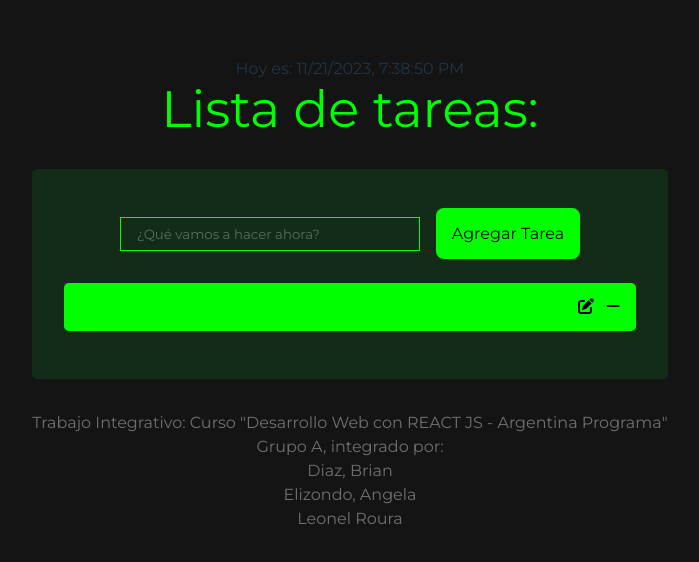
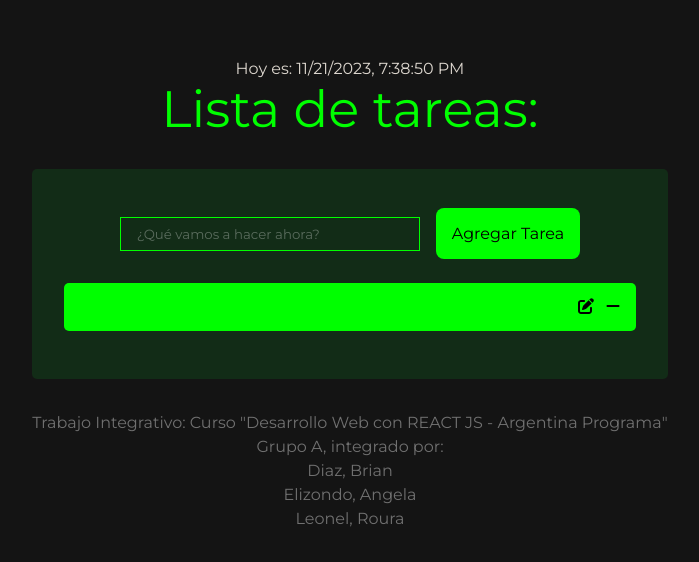
Before and after one commit to leoroura/tasklistA, a React (Vite) app in the folder tasklista/: page / in a window 1280 px wide. Shown: the part 106-668 px from the top of the page, without its empty margins (290-989 px from the left). Built offline with nearby package versions, Linux system fonts and the light colour scheme.

Commit message:
pequeñas modificaciones en Css

```diff
--- a/tasklista/src/App.css
+++ b/tasklista/src/App.css
@@ -16,6 +16,10 @@ body {
 
 .App {
   text-align: center;
+}
+
+.fecha{
+  color:rgb(220, 214, 206);
 }
 
 h1 {
@@ -95,6 +99,7 @@ h1 {
 .footer{
   color:#707070;
 }
+
 .lista_alumnos {
   list-style-type: none;
 }
--- a/tasklista/src/components/Footer/Footer.jsx
+++ b/tasklista/src/components/Footer/Footer.jsx
@@ -8,7 +8,7 @@ export default function Footer() {
             <ul class="lista_alumnos">
                 <li>Diaz, Brian</li>
                 <li>Elizondo, Angela</li>
-                <li>Leonel Roura</li>
+                <li>Leonel, Roura</li>
             </ul>
         </p>
     </div>
--- a/tasklista/src/components/Header/Header.jsx
+++ b/tasklista/src/components/Header/Header.jsx
@@ -18,7 +18,7 @@ export default function Header() {
 
     return (
         <div>
-            <p>Hoy es: {currentDate.toLocaleString()}</p>
+            <p class="fecha">Hoy es: {currentDate.toLocaleString()}</p>
             <h1>Lista de tareas: </h1>
         </div>
     )
```
